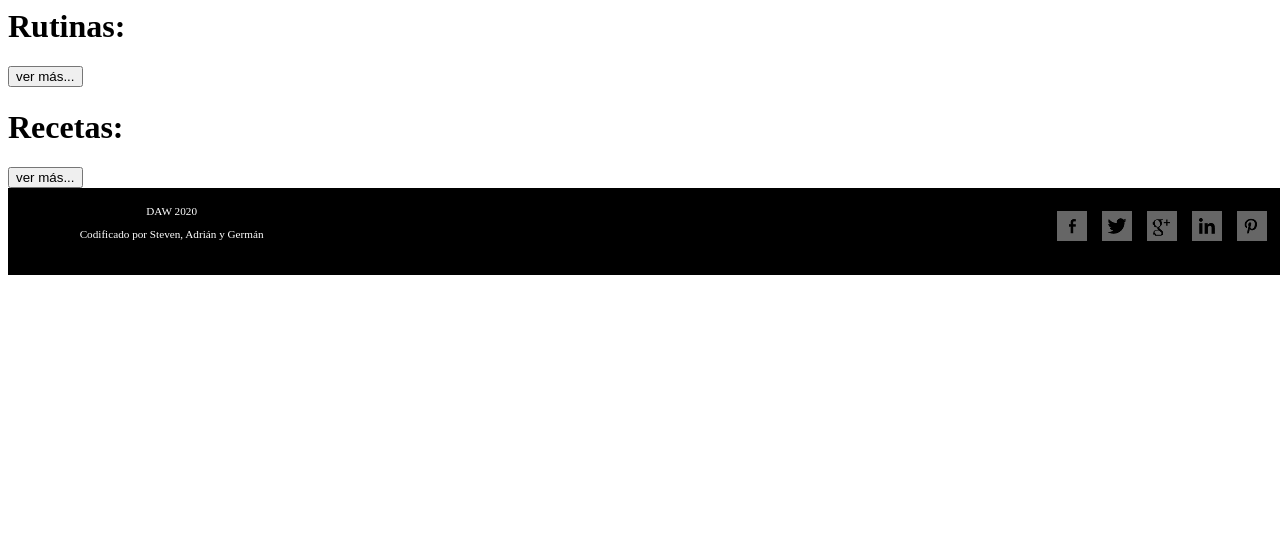
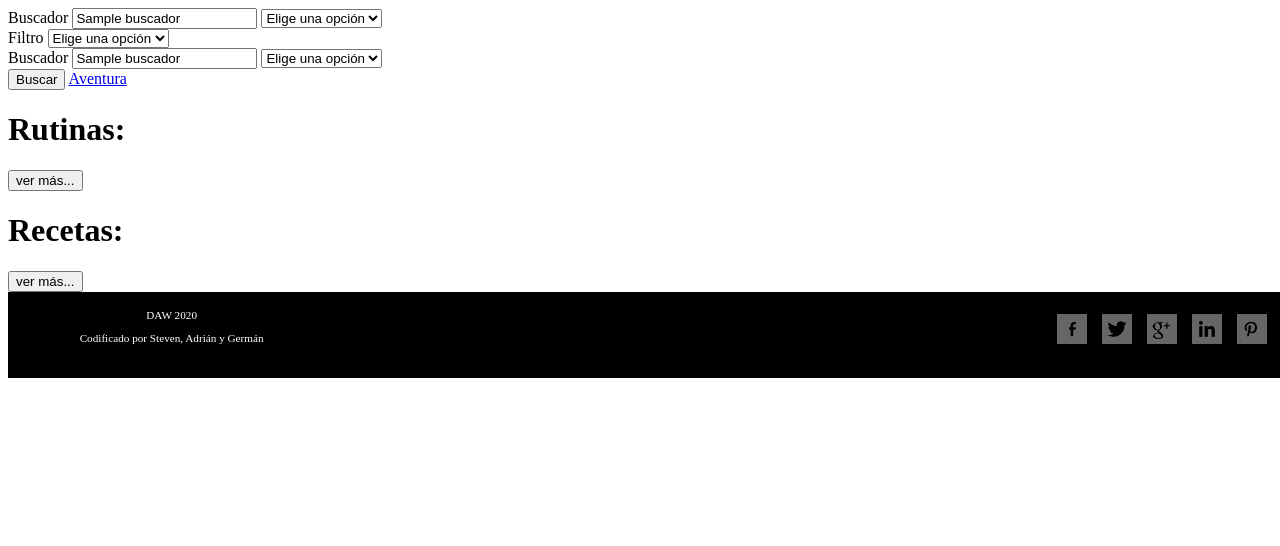
Before and after one commit to adriansanz94/TFG, a PHP site: template resources/templates/contenido/principal.php in a window 1280 px wide. Shown: the top 546 px of the page. Run offline with PHP 8.4, Linux system fonts and the light colour scheme; the template is opened without the code that fills it: most values are stand-ins (such as "Sample title", 1, 10 or a date in 2020).

Commit message:
principio buscador

```diff
--- a/resources/templates/contenido/principal.php
+++ b/resources/templates/contenido/principal.php
@@ -16,6 +16,52 @@ print_r($datosReceta);*/
 
 ?>
 <script src="https://code.jquery.com/jquery-3.4.1.min.js" integrity="sha256-CSXorXvZcTkaix6Yvo6HppcZGetbYMGWSFlBw8HfCJo=" crossorigin="anonymous"></script>
+<div>
+  <label for="buscador">Buscador</label>
+  <input id="buscador" type="text" name='buscador' value="<?=$buscador?>" placeholder="    ¿Qué quieres buscar?">
+  <select id="buscadorEtiquetas" name="buscador" class="oculto">
+    <option disabled selected>Elige una opción</option>
+    <?php for ($i= 0; $i < count($etiquetasSelect); $i++) {?>
+    <option value="<?=$etiquetasSelect[$i]?>"><?=$etiquetasSelect[$i]?></option>
+    <?php } ?>
+  </select>
+</div>
+<form method="post" action="inicio.php">
+    <div>
+      <label for="filtro">Filtro</label>
+      <select id="filtro" name="filtro">
+        <option disabled selected value="">Elige una opción</option>
+        <?php for ($i= 0; $i < count($filtrosBusqueda); $i++) {?>
+          <option value="<?=$filtrosValue[$i]?>" <?=($filtro == $filtrosValue[$i])?'selected':''?>><?=$filtrosBusqueda[$i]?></option>
+        <?php } ?>
+      </select>
+    </div>
+    <div>
+      <label for="buscador">Buscador</label>
+      <input id="buscador" type="text" name='buscador' value="<?=$buscador?>" placeholder="    ¿Qué quieres buscar?">
+      <select id="buscadorEtiquetas" name="buscador" class="oculto">
+        <option disabled selected>Elige una opción</option>
+        <?php for ($i= 0; $i < count($etiquetasSelect); $i++) {?>
+          <option value="<?=$etiquetasSelect[$i]?>"><?=$etiquetasSelect[$i]?></option>
+        <?php } ?>
+      </select>
+    </div>
+    <div>
+      <input id='buscar' type="submit" name='buscar' value='Buscar'>
+      <a href="aventura.php" id='aventura'>Aventura</a>
+    </div>
+
+    <div class='errores'>
+      <?php if( isset($errores['filtro']) && $errores['filtro'] == true) { ?>
+      <br><span class="error">Debes selecionar un filtro</span>
+      <?php } ?>
+
+      <?php if( isset($errores['buscador']) && $errores['buscador'] == true) { ?>
+      <br><span class="error">Debes escribir algo en la busqueda</span>
+      <?php } ?>
+    </div>
+
+  </form>
 <div id="rutinas"class="rutinas">
   <h1>Rutinas:</h1>
   <?php foreach ($datosRutina   as $fila) { ?>
```
